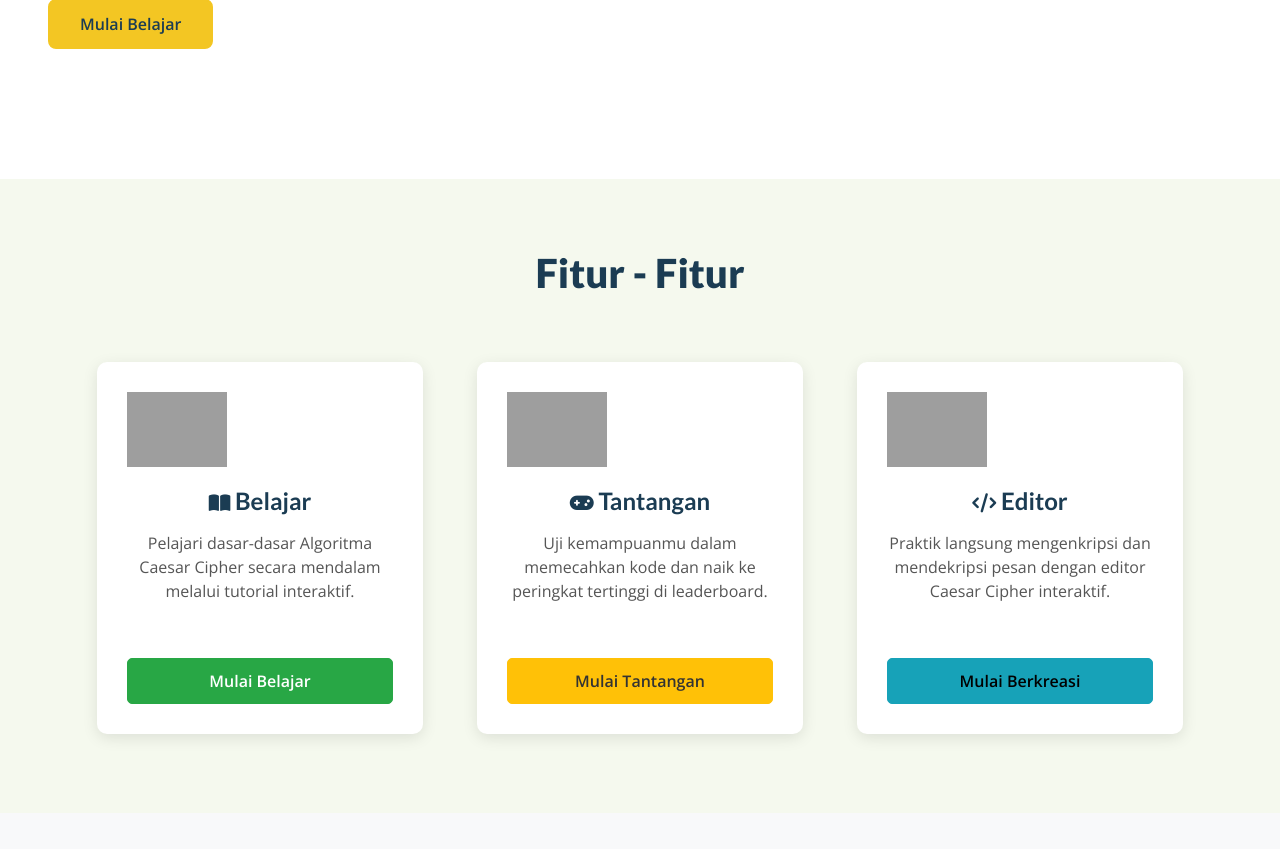
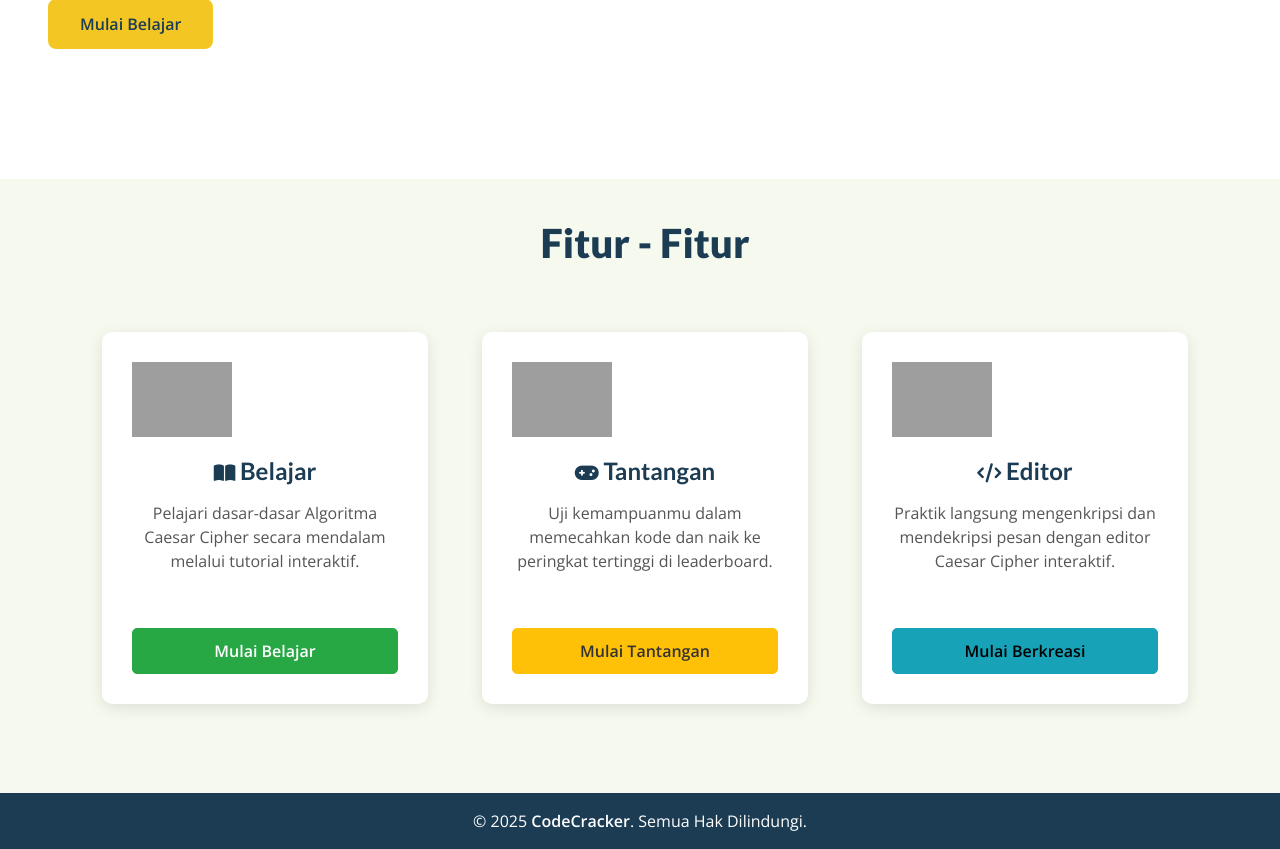
Before and after one commit to asmrniaydhia/CodeCracker, a Python web app: template templates/landing.html in a window 1280 px wide. Shown: the part 461-1310 px from the top of the page. Before the commit the page ends 1212 px from the top, so only its background shows below. Run offline with Jinja, Linux system fonts and the light colour scheme; the template is opened without the code that fills it, so the values that code supplies are empty; some libraries are stand-ins or nearby versions; grey boxes are pictures that could not be loaded.

Commit message:
perbaikan explore

```diff
--- a/templates/landing.html
+++ b/templates/landing.html
@@ -67,7 +67,6 @@
         font-weight: 900;
         transition: all 0.2s ease;
         border-radius: 8px;
-
         font-size: 1rem;
         padding: 15px 30px;
         line-height: 1;
@@ -112,8 +111,12 @@
 
       .explore-section {
         background-color: #F5F9EE;
-        padding: 70px 0;
+        padding: 40px 0 80px 10px;
         text-align: center;
+      }
+
+      #explore {
+          scroll-margin-top: 80px; /* sesuaikan dengan tinggi navbar */
       }
 
       .explore-section h2 {
@@ -202,6 +205,22 @@
         background-color: #138496;
         border-color: #117a8b;
       }
+
+      .footer {
+        background-color: #1B3C53;
+        color: white;
+      }
+
+      .footer a {
+        color: #F3C623;
+        text-decoration: none;
+        transition: color 0.2s ease;
+      }
+
+      .footer a:hover {
+        color: #E0B41E;
+        text-decoration: underline;
+      }
     </style>
 
   </head>
@@ -284,6 +303,12 @@
       </div>
     </section>
 
+    <footer class="footer p-2">
+      <div class="container text-center">
+        <p class="m-2">&copy; 2025 <strong>CodeCracker</strong>. Semua Hak Dilindungi.</p>
+      </div>
+    </footer>
+
     <script src="https://cdn.jsdelivr.net/npm/bootstrap@5.3.8/dist/js/bootstrap.bundle.min.js" crossorigin="anonymous"></script>
   </body>
 </html>
```
